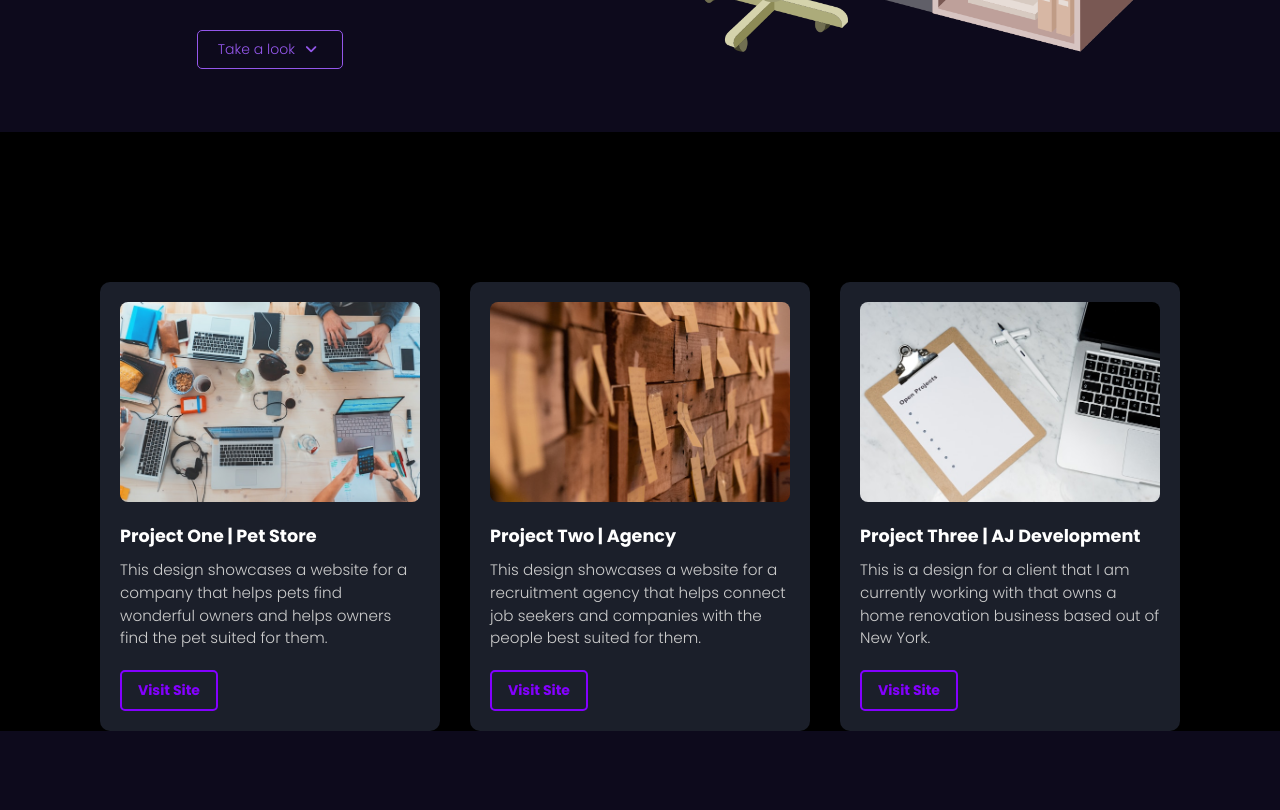
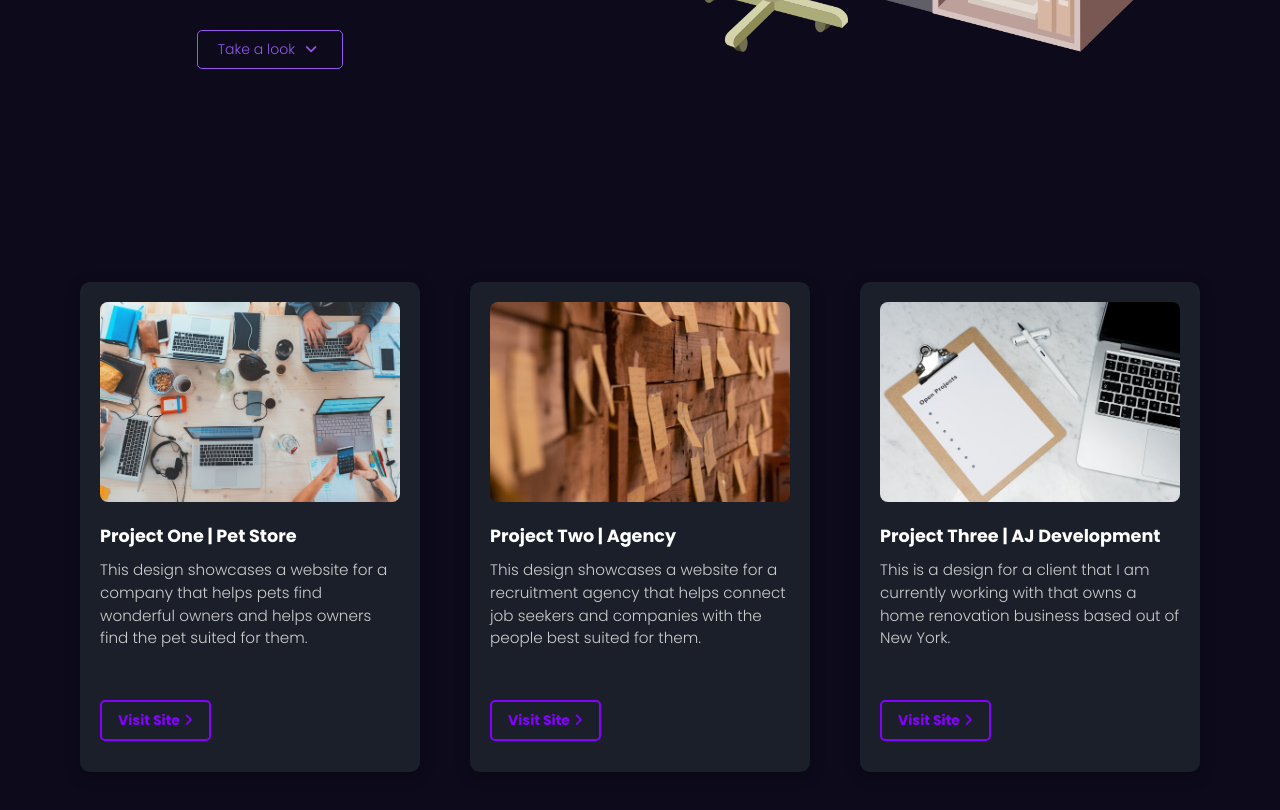
Before and after one commit to safi-salman/pf, a plain HTML site: page index.html in a window 1280 px wide. Shown: the part 700-1510 px from the top of the page. Before the commit the page ends 1431 px from the top, so only its background shows below. Drawn offline with nearby package versions, Linux system fonts and the light colour scheme.

Commit message:
4th commit

```diff
--- a/index.html
+++ b/index.html
@@ -179,11 +179,11 @@
   display: flex; /* Arrange cards in a row */
   justify-content: center; /* Add space between them */
   flex-wrap: wrap; /* Wrap on smaller screens */
-  padding: 150px 0px 0px 0px; /* Section padding */
+  padding: 150px 0px 150px 0px; /* Section padding */
   align-items: center;
   width: 100%;
-  gap: 30px; /* Space between cards */
-  background-color: #000000; /* Dark background like rest of site */
+  gap: 50px; /* Space between cards */
+  background-color: ; /* Dark background like rest of site */
  /* margin: 0 300px 0 300px;  for responsive remove margin and give paddings right 100px*/
 }
 
@@ -193,6 +193,7 @@
   border-radius: 10px; /* Rounded corners */
   padding: 20px; /* Inner spacing */
   width: 300px; /* Fixed width */
+  height: 450px;
   color: #fff; /* White text */
   box-shadow: 0 4px 15px rgba(0, 0, 0, 0.3); /* Subtle shadow */
   transition: transform 0.3s ease; /* Smooth zoom on hover */
@@ -231,6 +232,7 @@
   text-decoration: none; /* Remove underline */
   font-weight: bold;
   transition: all 0.3s ease; /* Smooth on hover */
+  margin-top: 30px;
 }
 
 .visit-button:hover {
@@ -277,21 +279,21 @@
               <img src="pj1 (1).jpg" alt="Pet Store Project">
               <h3>Project One | Pet Store</h3>
               <p>This design showcases a website for a company that helps pets find wonderful owners and helps owners find the pet suited for them.</p>
-              <a href="#" class="visit-button">Visit Site</a>
+              <a href="#" class="visit-button">Visit Site<i class="fas fa-angle-right" style="margin-left: 4px;"></i></a>
             </div>
 
             <div class="project-card">
               <img src="pj1 (2).jpg" alt="Agency Project">
               <h3>Project Two | Agency</h3>
               <p>This design showcases a website for a recruitment agency that helps connect job seekers and companies with the people best suited for them.</p>
-              <a href="#" class="visit-button">Visit Site</a>
+              <a href="#" class="visit-button">Visit Site<i class="fas fa-angle-right" style="margin-left: 4px;"></i></a>
             </div>
 
             <div class="project-card">
               <img src="pj1 (3).jpg" alt="AJ Development Project">
               <h3>Project Three | AJ Development</h3>
               <p>This is a design for a client that I am currently working with that owns a home renovation business based out of New York.</p>
-              <a href="#" class="visit-button">Visit Site</a>
+              <a href="#" class="visit-button">Visit Site<i class="fas fa-angle-right" style="margin-left: 4px;"></i></a>
             </div>
         </section>
 
```
